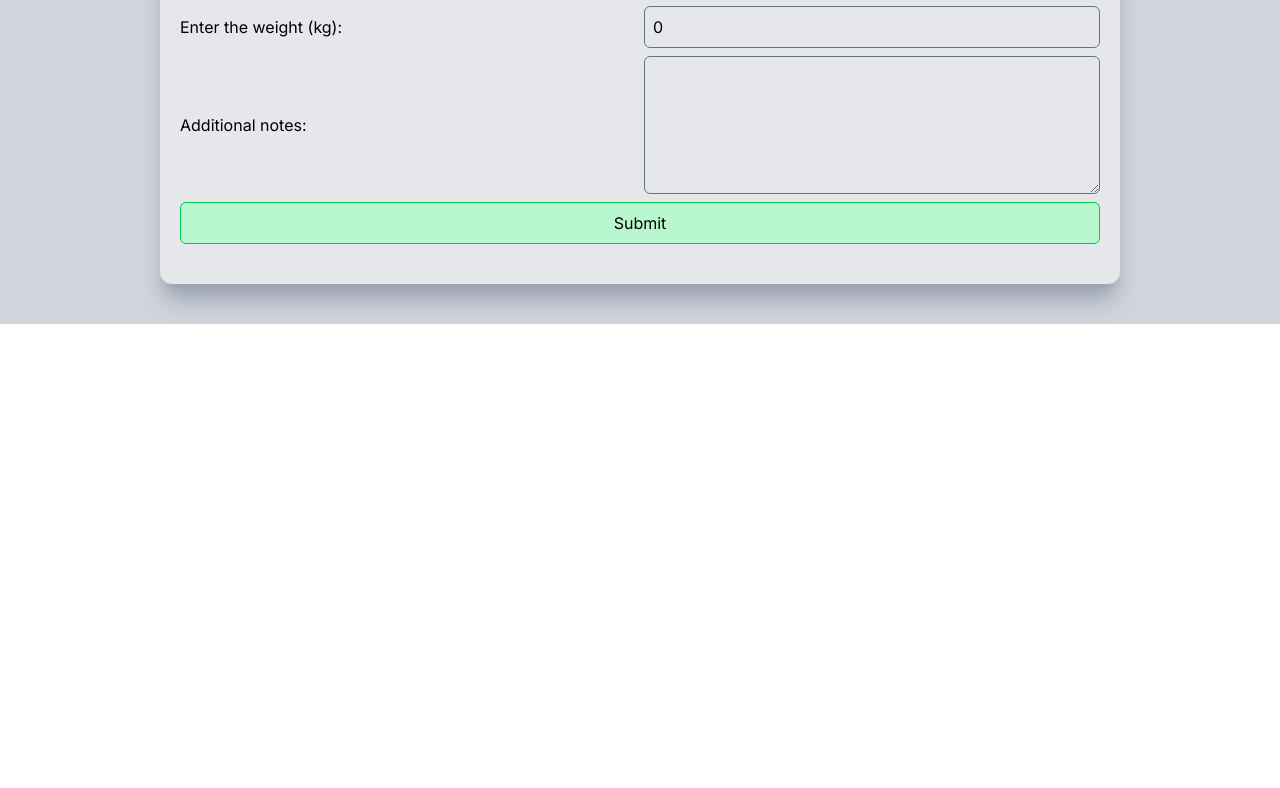
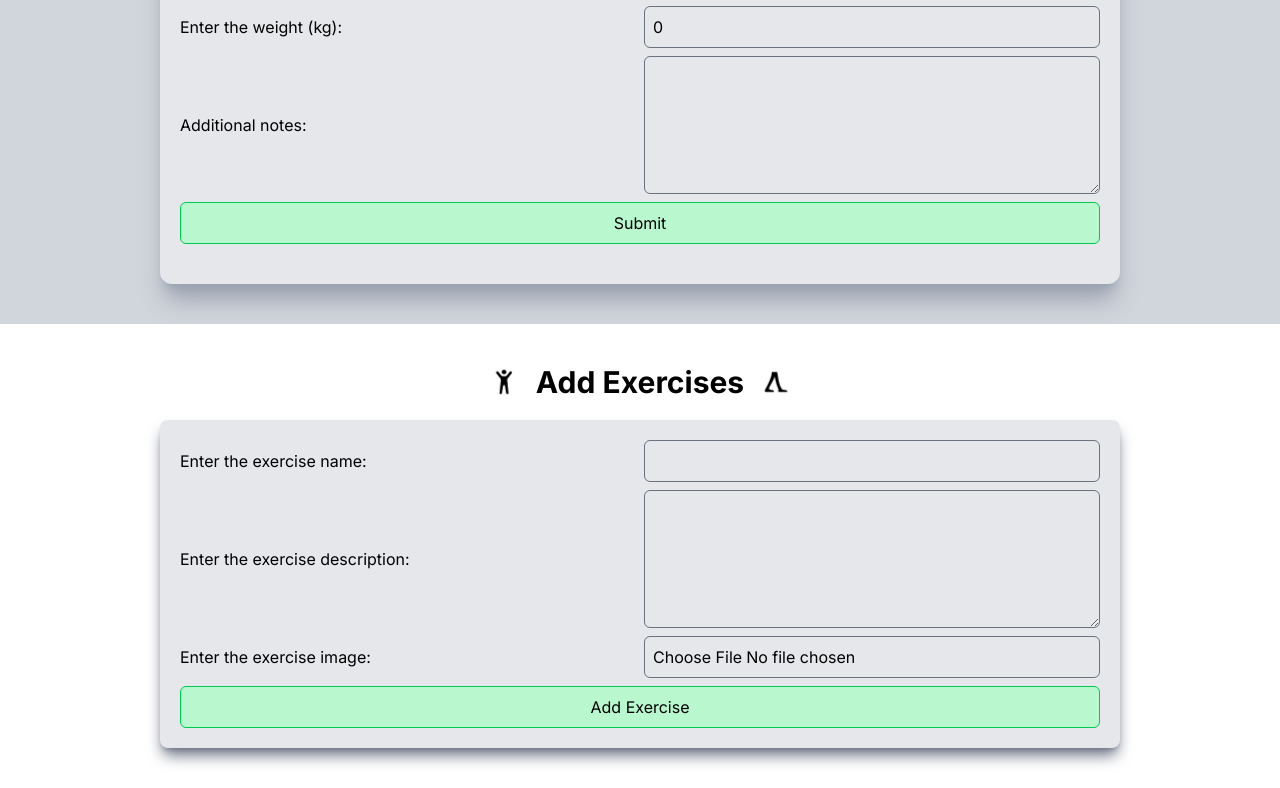
Before and after one commit to TANGHuyming/myworkoutapp, a Next.js app: page / in a window 1280 px wide. Shown: the part 283-1071 px from the top of the page. Before the commit the page ends 800 px from the top, so only its background shows below. Built offline with nearby package versions, Linux system fonts and the light colour scheme.

Commit message:
added addExercise component

```diff
--- /dev/null
+++ b/app/components/AddExercise.tsx
@@ -0,0 +1,55 @@
+"use client";
+import { useState } from "react";
+import {inputStyling, buttonStyling} from "./AddSet";
+import { BsPersonArmsUp } from "react-icons/bs";
+import { GiHieroglyphLegs } from "react-icons/gi";
+
+export default function AddExercise() {
+    const [name, setName] = useState("");
+    const [description, setDescription] = useState("");
+    const [image, setImage] = useState(null);
+
+    const handleSubmit = (e: any) => {
+        e.preventDefault();
+        console.log("Exercise submitted");
+        const formData = new FormData(e.target);
+        const data = Object.fromEntries(formData.entries());
+        console.log(data);
+        setName("");
+        setDescription("");
+        setImage(null);
+    }
+
+    const handleImage = (e: any) => {
+        const file = e.target.files[0];
+        if(file) {
+            setImage(file);
+        }
+    }
+
+    return(
+        <div className="p-10 flex flex-col justify-center items-center select-none">
+            <h2 className="text-3xl font-bold mb-5 flex flex-row justify-center items-center gap-5">
+                <BsPersonArmsUp className="expand text-2xl"/>
+                Add Exercises
+                <GiHieroglyphLegs className="expand text-2xl"/>
+            </h2>
+
+            <form onSubmit={(e) => handleSubmit(e)}
+                className="grid grid-cols-2 w-8/10 justify-center items-center gap-2 p-5 rounded-lg bg-gray-200 shadow-lg shadow-gray-500"
+            >
+                <label htmlFor="name">Enter the exercise name: </label>
+                <input className={inputStyling} type="text" name="name" id="name" value={name} onChange={(e) => setName(e.target.value)}/>
+
+                <label htmlFor="description">Enter the exercise description: </label>
+                <textarea className={inputStyling} name="description" id="description" rows={5} value={description} onChange={(e) => setDescription(e.target.value)}></textarea>
+
+                <label htmlFor="image">Enter the exercise image: </label>
+                <input className={inputStyling} type="file" name="image" id="image" onChange={(e) => handleImage(e)}/>
+
+                <button className={`${buttonStyling} col-span-2`} type="submit">Add Exercise</button>
+            </form>
+
+        </div>
+    );
+}
--- a/app/components/AddWorkout.tsx
+++ b/app/components/AddSet.tsx
@@ -10,7 +10,10 @@ interface exerciseType {
     setIsAdded: any,
 }
 
-export default function AddWorkout() {
+export const inputStyling = "p-2 rounded-md border border-gray-500";
+export const buttonStyling = "rounded-md border border-green-500 p-2 bg-green-200 cursor-pointer hover:bg-green-300 ease-in-out duration-300";
+
+export default function AddSet() {
     // const [date, setDate] = useState<Date>(new Date());
     // const [sets, setSets] = useState<number>(0);
     const [reps, setReps] = useState<number>(0);
@@ -23,8 +26,6 @@ export default function AddWorkout() {
     // const month = String(date.getMonth() + 1).padStart(2, '0'); // Month is 0-indexed, add 1
     // const day = String(date.getDate()).padStart(2, '0');
     // const formattedDate = `${year}-${month}-${day}`;
-    const inputStyling = "p-2 rounded-md border border-gray-500";
-    const buttonStyling = "rounded-md border border-green-500 p-2 bg-green-200 cursor-pointer hover:bg-green-300 ease-in-out duration-300";
 
     const handleSubmit = (e: any) => {
         e.preventDefault();
--- a/app/page.tsx
+++ b/app/page.tsx
@@ -1,10 +1,12 @@
 import Image from "next/image";
-import AddWorkout from "./components/AddWorkout";
+import AddSet from "./components/AddSet";
+import AddExercise from "./components/AddExercise";
 
 export default function Home() {
   return (
     <div className="">
-      <AddWorkout />
+      <AddSet />
+      <AddExercise />
     </div>
   );
 }
```
